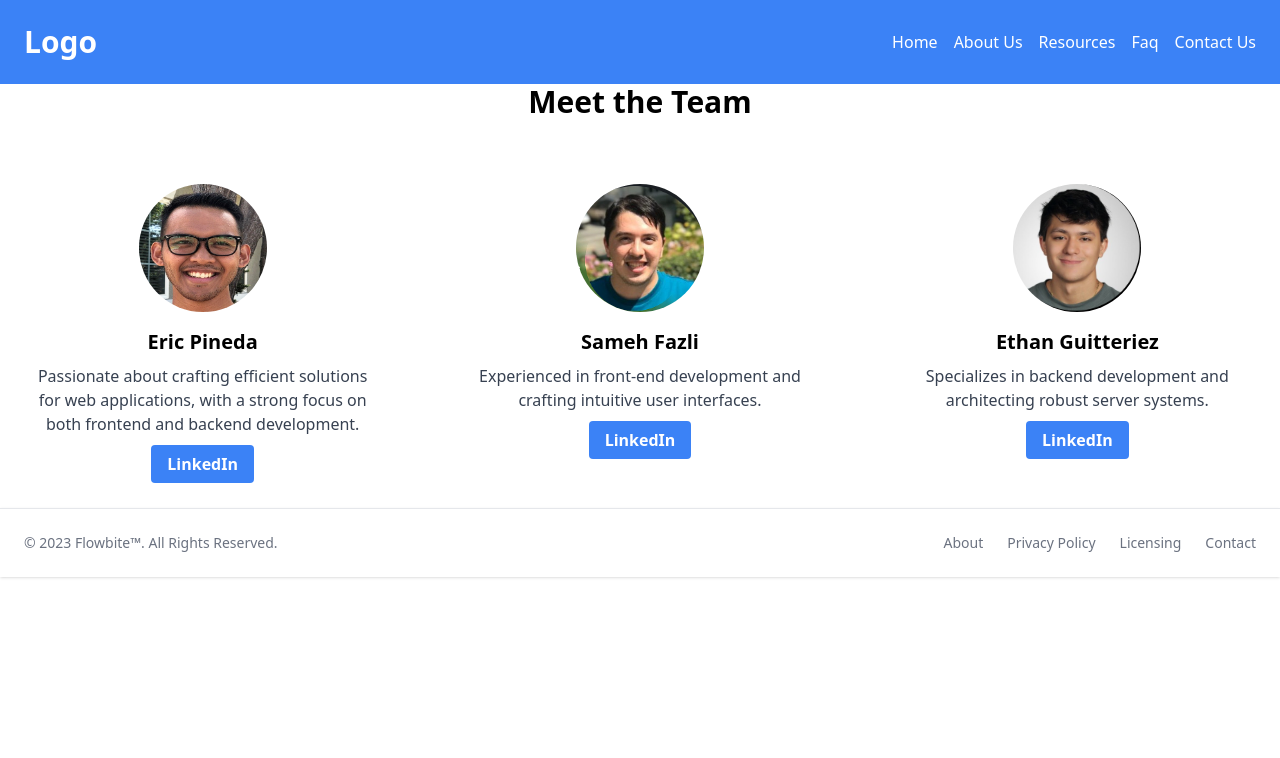
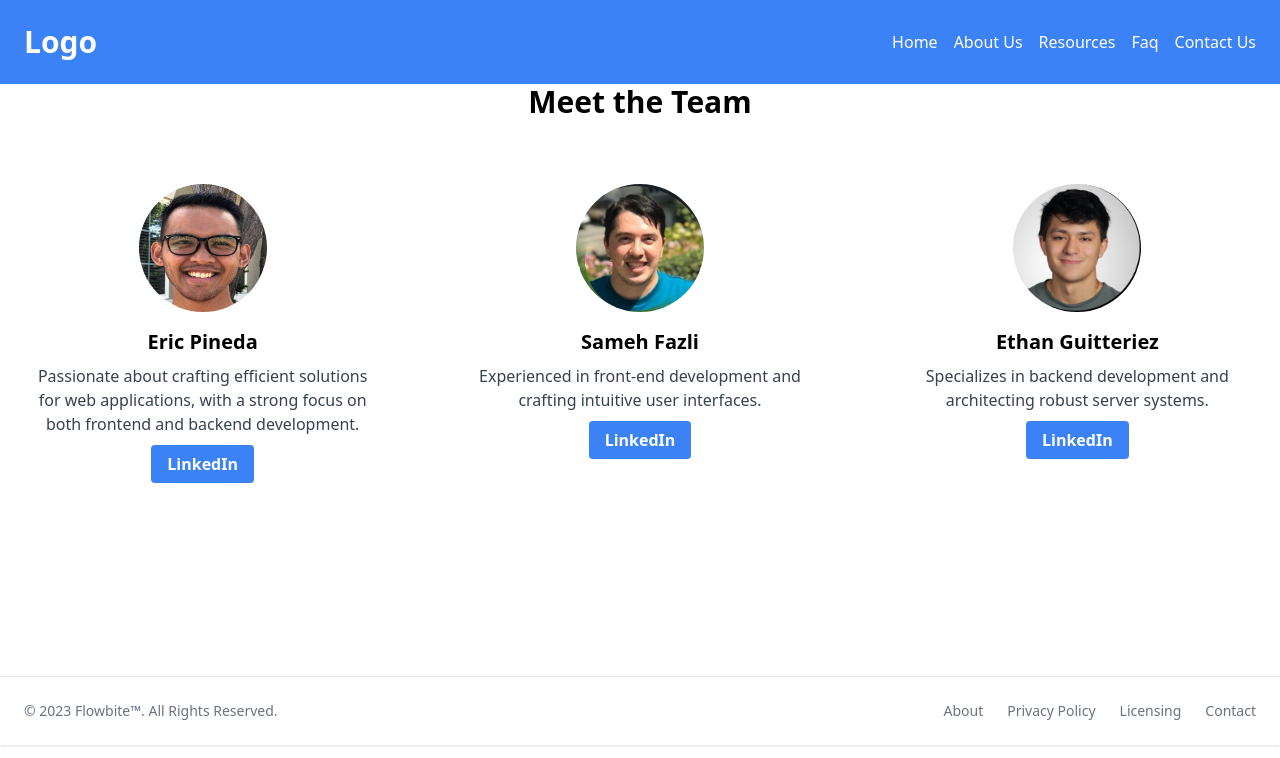
Before and after one commit to ericvpineda/mental-wellness-hub, a React (Create React App) app in the folder frontend/: page /about-us in a window 1280 px wide. Shown: the top 758 px of the page. Built offline with nearby package versions, Linux system fonts and the light colour scheme.

Commit message:
fixing footer issue and adding images

```diff
--- a/frontend/src/App.js
+++ b/frontend/src/App.js
@@ -2,7 +2,7 @@
 import AboutUs from './routes/AboutUs/index.js';
 import HomePage from './routes/LandingPage/index.js';
 import Navbar from './components/NavBar.js';
-
+import React from 'react';
 
 function App() {
   return (
--- a/frontend/src/Layout.js
+++ b/frontend/src/Layout.js
@@ -7,7 +7,7 @@
     <div>
       <Navbar />
       <Outlet />
-      <footer className="bottom-0 left-0 z-20 w-full p-4 bg-white border-t border-gray-200 shadow md:flex md:items-center md:justify-between md:p-6 dark:bg-gray-800 dark:border-gray-600">
+      <footer className="z-20 w-full p-4 bg-white border-t border-gray-200 shadow md:flex md:items-center md:justify-between md:p-6 dark:bg-gray-800 dark:border-gray-600">
             <span className="text-sm text-gray-500 sm:text-center dark:text-gray-400">© 2023 <a href="https://flowbite.com/" className="hover:underline">Flowbite™</a>. All Rights Reserved.
             </span>
             <ul className="flex flex-wrap items-center mt-3 text-sm font-medium text-gray-500 dark:text-gray-400 sm:mt-0">
--- a/frontend/src/globals.css
+++ b/frontend/src/globals.css
@@ -5,4 +5,5 @@
 body {
   min-height: 100vh;
   width: 100%;
+  /* background-color: red; */
 }
--- a/frontend/src/routes/AboutUs/index.js
+++ b/frontend/src/routes/AboutUs/index.js
@@ -39,7 +39,7 @@
     ];
 
     return (
-        <div>
+        <div className="min-h-[74vh]">
             <h1 className="text-3xl font-bold text-center mb-8">Meet the Team</h1>
             <div className="grid grid-cols-1 md:grid-cols-3 gap-8">
                 {teamMembers.map((member, index) => (
--- a/frontend/src/routes/Faq/index.js
+++ b/frontend/src/routes/Faq/index.js
@@ -18,7 +18,7 @@
     }
 
     return (
-        <div className="p-6 bg-white rounded-lg shadow-lg">
+        <div className="p-6 bg-white rounded-lg shadow-lg min-h-[70vh]">
             <h1 className="text-3xl font-bold mb-4">Frequently Asked Questions</h1>
             <p className="text-gray-700 mb-8">The significance of mental health cannot be overstated; it constitutes a fundamental aspect of overall health and well-being, encompassing emotional, psychological, and social dimensions. Below, you will find responses to frequently asked questions concerning mental health, aimed at enhancing your comprehension and fostering support for your mental well-being.</p>
             <div className="border-t border-b border-gray-200 py-4">
```
